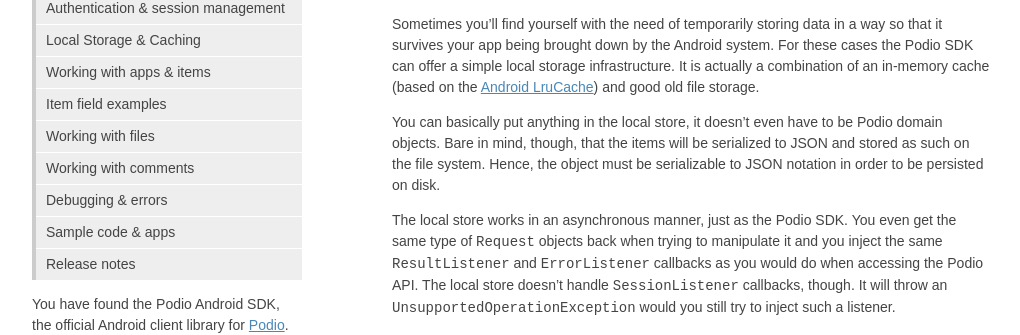
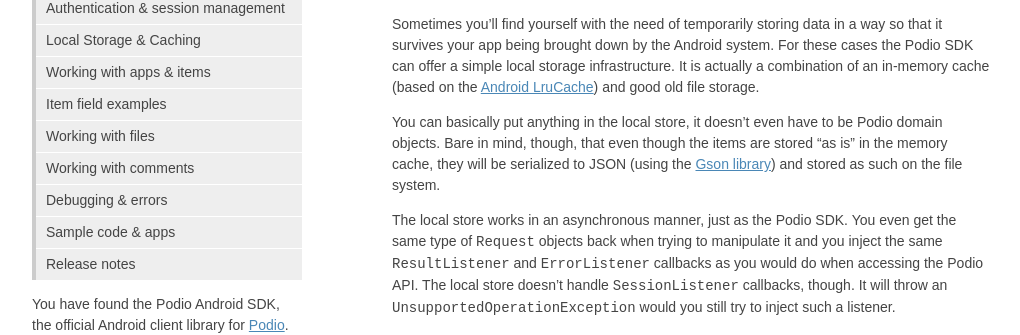
Before and after one commit to podio/podio-android, a Jekyll site: the page built from store/index.md, in a window 1280 px wide and 900 px high. Shown: the part 99-434 px from the top of the window, without its empty margins (128-1148 px from the left). Built offline with Jekyll 4.4.1, drawn with Linux system fonts in a browser that asks for light colours.

Commit message:
Rephrased the JSON serialization part for clarity.

```diff
--- a/store/index.md
+++ b/store/index.md
@@ -4,7 +4,7 @@
 # Local Storage and Caching
 Sometimes you'll find yourself with the need of temporarily storing data in a way so that it survives your app being brought down by the Android system. For these cases the Podio SDK can offer a simple local storage infrastructure. It is actually a combination of an in-memory cache (based on the [Android LruCache](http://developer.android.com/reference/android/util/LruCache.html)) and good old file storage.
 
-You can basically put anything in the local store, it doesn't even have to be Podio domain objects. Bare in mind, though, that the items will be serialized to JSON and stored as such on the file system. Hence, the object must be serializable to JSON notation in order to be persisted on disk.
+You can basically put anything in the local store, it doesn't even have to be Podio domain objects. Bare in mind, though, that even though the items are stored "as is" in the memory cache, they will be serialized to JSON (using the [Gson library](https://code.google.com/p/google-gson/)) and stored as such on the file system.
 
 The local store works in an asynchronous manner, just as the Podio SDK. You even get the same type of `Request` objects back when trying to manipulate it and you inject the same `ResultListener` and `ErrorListener` callbacks as you would do when accessing the Podio API. The local store doesn't handle `SessionListener` callbacks, though. It will throw an `UnsupportedOperationException` would you still try to inject such a listener.
 
```
